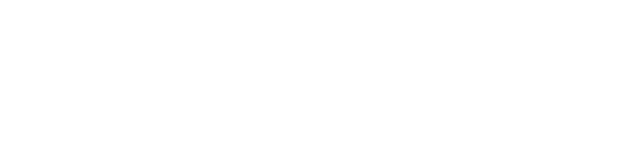
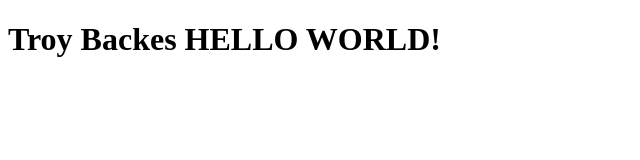
Before and after one commit to TroyBac/TroyBac.github.io, a plain HTML site: page index.html in a window 1280 px wide. Shown: the whole page, without its empty margins (0-640 px from the left). Drawn offline with Linux system fonts and the light colour scheme.

Commit message:
Update index.html

```diff
--- a/index.html
+++ b/index.html
@@ -5,4 +5,7 @@
     <meta name="viewport" content="width=device-width, initial-scale=1.0">
     <title>Troy Backes HELLO WORLD!</title>
   </head>
+  <body>
+    <h1>Troy Backes HELLO WORLD!</h1>
+  </body>
 </html>
```
